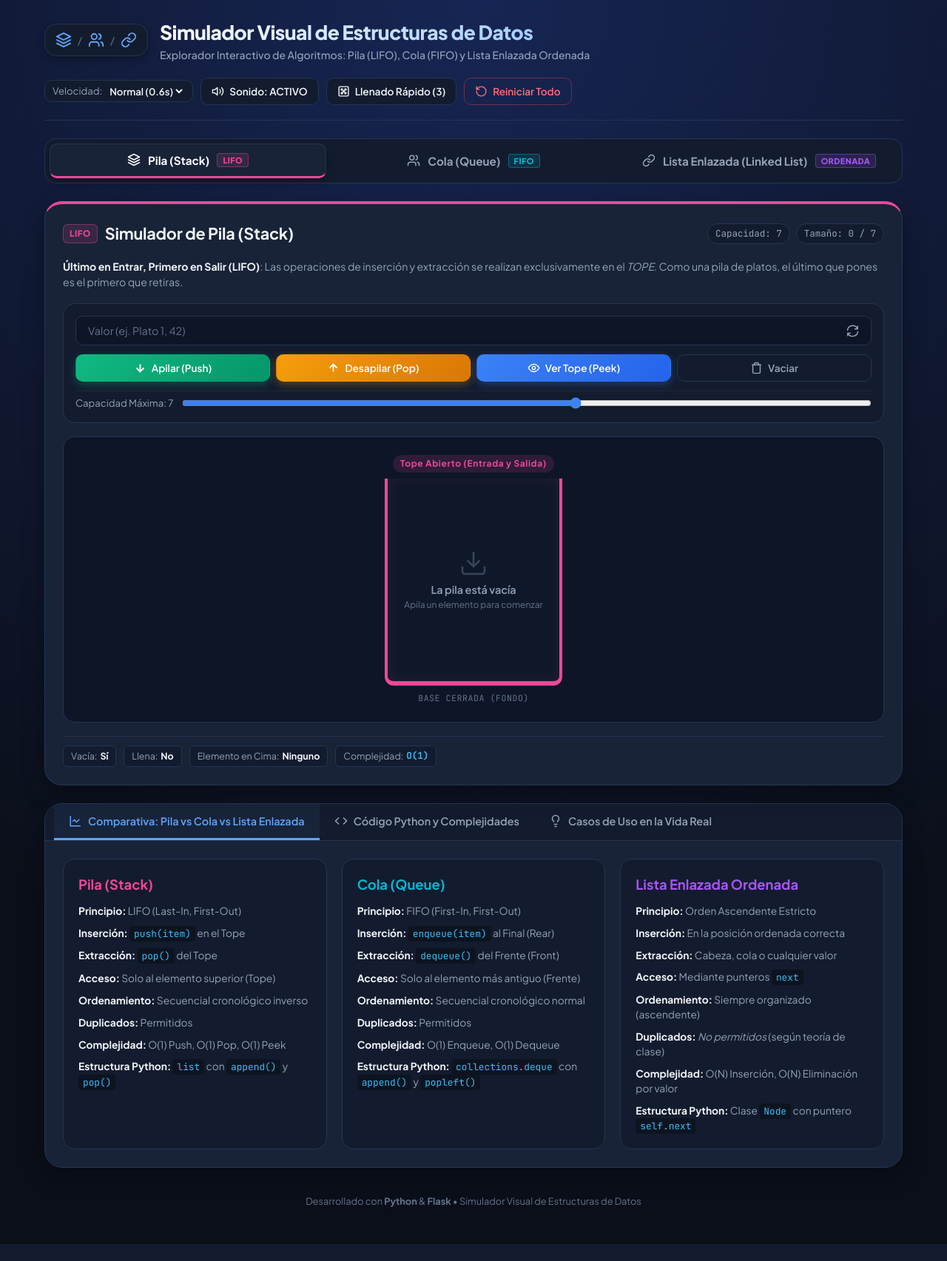
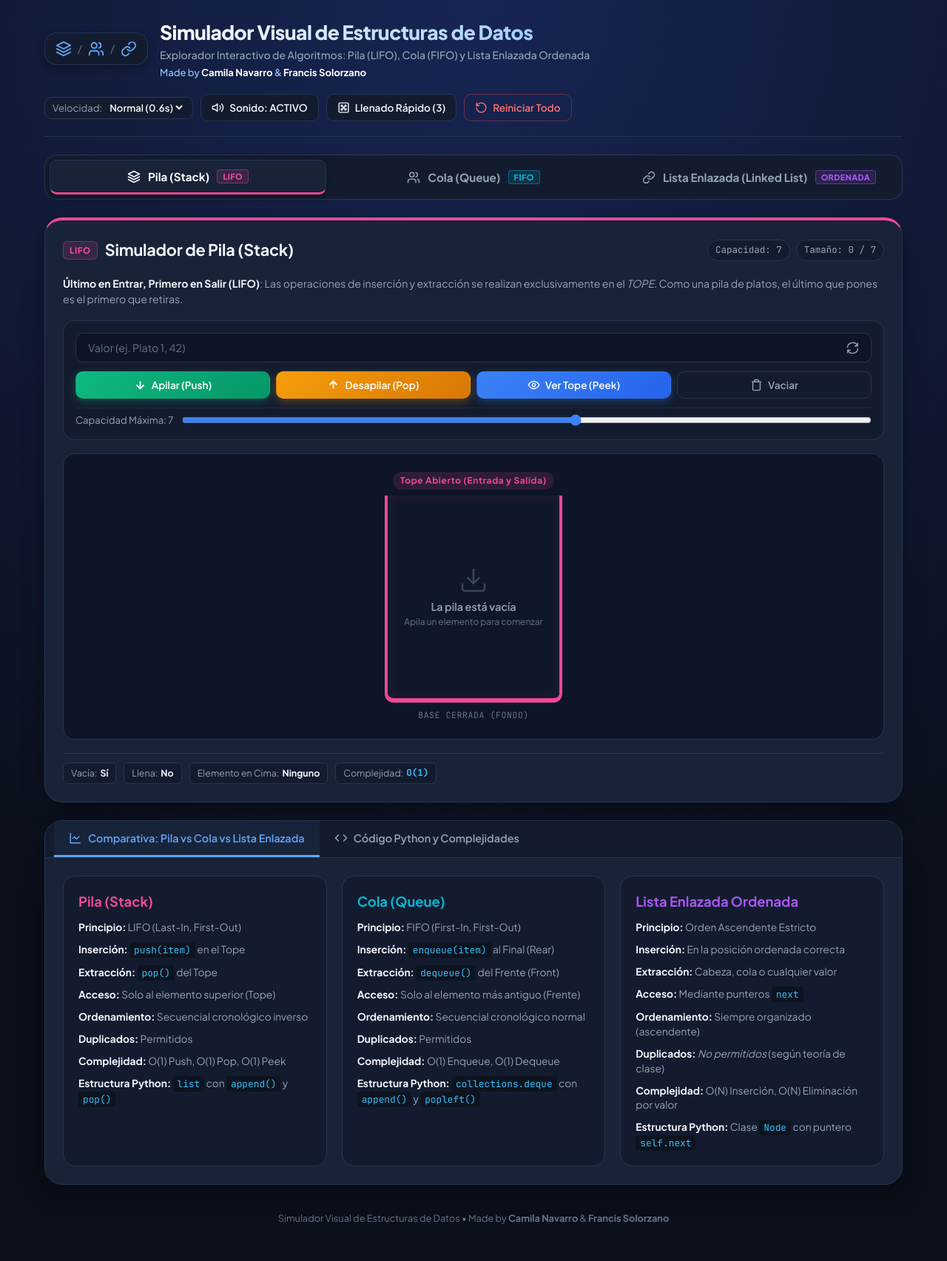
Before and after one commit to camijavi/python_simulators, a Flask app: page / in a window 1280 px wide. Shown: the whole page at 74% size. Before the commit the page ends 1682 px from the top, so only its background shows below. Run offline with Flask 3, Linux system fonts and the light colour scheme; data that the repository does not hold is empty.

Commit message:
add author credits and remove applications tab from documentation and UI

```diff
--- a/static/css/style.css
+++ b/static/css/style.css
@@ -148,6 +148,17 @@ body {
   font-size: 0.88rem;
   color: var(--text-muted);
   font-weight: 500;
+}
+
+.header-authors {
+  font-size: 0.82rem;
+  color: #93c5fd;
+  margin-top: 3px;
+  font-weight: 500;
+}
+
+.header-authors strong {
+  color: #ffffff;
 }
 
 .global-controls {
--- a/templates/index.html
+++ b/templates/index.html
@@ -39,6 +39,7 @@
         <div>
           <h1>Simulador Visual de Estructuras de Datos</h1>
           <p class="subtitle">Explorador Interactivo de Algoritmos: Pila (LIFO), Cola (FIFO) y Lista Enlazada Ordenada</p>
+          <p class="header-authors">Made by <strong>Camila Navarro</strong> &amp; <strong>Francis Solorzano</strong></p>
         </div>
       </div>
 
@@ -488,14 +489,6 @@
           </svg>
           Código Python y Complejidades
         </button>
-        <button class="tab-btn" data-tab="applications">
-          <svg class="svg-icon tab-svg" viewBox="0 0 24 24" fill="none" stroke="currentColor" stroke-width="2">
-            <path d="M15 14c.2-1 .7-1.7 1.5-2.5 1-.9 1.5-2.2 1.5-3.5A6 6 0 0 0 6 8c0 1 .2 2.2 1.5 3.5.7.7 1.3 1.5 1.5 2.5"/>
-            <path d="M9 18h6"/>
-            <path d="M10 22h4"/>
-          </svg>
-          Casos de Uso en la Vida Real
-        </button>
       </div>
 
       <!-- Pestaña: Comparativa -->
@@ -617,64 +610,11 @@
         </div>
       </div>
 
-      <!-- Pestaña: Aplicaciones -->
-      <div class="tab-content" id="tab-applications">
-        <div class="apps-grid three-col">
-          <div class="app-column">
-            <h4>Aplicaciones de la Pila</h4>
-            <div class="app-card">
-              <h5>1. Pila de Llamadas y Recursión</h5>
-              <p>El sistema operativo guarda direcciones de retorno y variables locales en el Call Stack.</p>
-            </div>
-            <div class="app-card">
-              <h5>2. Deshacer y Rehacer (Undo / Redo)</h5>
-              <p>Cada cambio en editores de texto y gráficos se apila para permitir revertirlos con Ctrl+Z.</p>
-            </div>
-            <div class="app-card">
-              <h5>3. Historial del Navegador</h5>
-              <p>El botón "Atrás" desapila la URL actual para regresar a la página anterior.</p>
-            </div>
-          </div>
-
-          <div class="app-column">
-            <h4>Aplicaciones de la Cola</h4>
-            <div class="app-card">
-              <h5>1. Spooler de Impresión</h5>
-              <p>Los trabajos enviados a imprimir se atienden en orden estricto de llegada (FIFO).</p>
-            </div>
-            <div class="app-card">
-              <h5>2. Búsqueda en Anchura (BFS)</h5>
-              <p>Algoritmos en grafos y árboles exploran nodos nivel por nivel usando una cola.</p>
-            </div>
-            <div class="app-card">
-              <h5>3. Colas de Mensajería</h5>
-              <p>Servicios como RabbitMQ, Kafka y Celery procesan tareas asíncronas por orden de llegada.</p>
-            </div>
-          </div>
-
-          <div class="app-column">
-            <h4>Aplicaciones de Listas Enlazadas</h4>
-            <div class="app-card">
-              <h5>1. Tablas de Símbolos en Compiladores</h5>
-              <p>Mantienen identificadores y variables ordenadas para búsquedas e inserciones dinámicas.</p>
-            </div>
-            <div class="app-card">
-              <h5>2. Gestión de Bloques de Memoria Libre</h5>
-              <p>El kernel del sistema operativo enlaza bloques de memoria libre ordenados por tamaño o dirección.</p>
-            </div>
-            <div class="app-card">
-              <h5>3. Tablas Hash con Encadenamiento</h5>
-              <p>Resuelven colisiones agrupando claves sin límite fijo de tamaño como en los arreglos.</p>
-            </div>
-          </div>
-        </div>
-      </div>
-
     </section>
 
     <!-- Pie de Página -->
     <footer class="app-footer">
-      <p>Desarrollado con <strong>Python</strong> &amp; <strong>Flask</strong> • Simulador Visual de Estructuras de Datos</p>
+      <p>Simulador Visual de Estructuras de Datos • Made by <strong>Camila Navarro</strong> &amp; <strong>Francis Solorzano</strong></p>
     </footer>
   </div>
 
```
Also changed, not shown: README.md, 1 other file.
